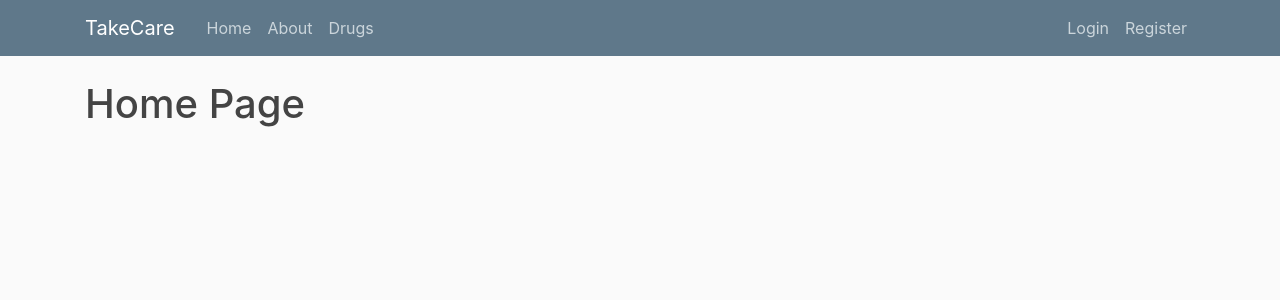
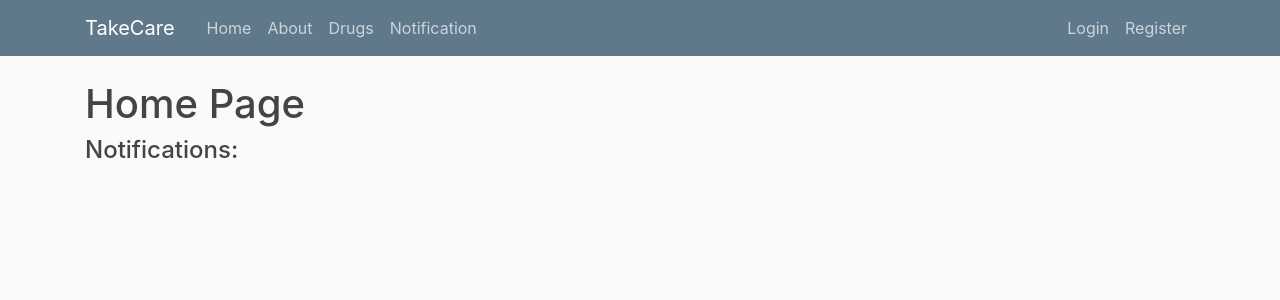
Before and after one commit to idobarakk/W88-Project, a Flask app: page / in a window 1280 px wide. Shown: the top 300 px of the page. Run offline with Flask 3, Linux system fonts and the light colour scheme; some libraries are stand-ins or nearby versions.

Commit message:
Notification page

```diff
--- a/webapp_flask/app/routes.py
+++ b/webapp_flask/app/routes.py
@@ -2,9 +2,9 @@ import secrets
 import os
 from PIL import Image
 from flask import Flask, render_template, url_for,  flash, redirect, request
-from app.models import User, Post
+from app.models import User, Post, Notification
 from app import app, db, bcrypt
-from app.forms import RegistrationForm, LoginForms ,UpdateAccountForm
+from app.forms import RegistrationForm, LoginForms ,UpdateAccountForm, AddNotificationForm
 from flask_login import login_user, current_user ,logout_user,login_required
 
 
@@ -13,13 +13,29 @@ from flask_login import login_user, current_user ,logout_user,login_required
 @app.route("/")
 @app.route("/home")
 def home():
-    return render_template("home.html")
+    if current_user.is_authenticated:
+        notifications = Notification.query.filter_by(user_id=current_user.id)
+        return render_template("home.html",notifications=notifications)
+    else:
+        return render_template("home.html")
 
 
 @app.route("/drugs")
 @login_required
 def drugs():
     return render_template("drugs.html")
+
+
+@app.route("/notification",methods=['GET','POST'])
+@login_required
+def notification():
+    form = AddNotificationForm()
+    if form.validate_on_submit():
+        notification = Notification(title=form.title.data,content=form.content.data,date=form.date.data,time=form.time.data,user_id=current_user.id)
+        db.session.add(notification)
+        db.session.commit()
+        flash('Your Notification has been added !','success')
+    return render_template("notification.html", title="Notification", form=form)
 
 
 @app.route("/api")
@@ -34,6 +50,7 @@ def api():
 @login_required
 def about():
     return render_template("about.html")
+
 
 @app.route("/register", methods=['GET','POST'])
 def register():
--- a/webapp_flask/app/templates/home.html
+++ b/webapp_flask/app/templates/home.html
@@ -1,16 +1,17 @@
 {% extends "layout.html" %}
 {% block content %}
-<h1>Home Page</h1>
-    {% for post in posts %}
+  <h1>Home Page</h1>
+  <h4>Notifications:</h4>
+      {% for notification in notifications %}
         <article class="media content-section">
           <div class="media-body">
             <div class="article-metadata">
-              <a class="mr-2" href="#">{{ post.author }}</a>
-              <small class="text-muted">{{ post.date_posted }}</small>
+              <small class="text-muted">{{ notification.title }}</small>
+              <small class="text-muted">{{ notification.content }}</small>
+              <small class="text-muted">{{ notification.date }}</small>
+              <small class="text-muted">{{ notification.time }}</small>
             </div>
-            <h2><a class="article-title" href="#">{{ post.title }}</a></h2>
-            <p class="article-content">{{ post.content }}</p>
           </div>
         </article>
-    {% endfor %}
+      {% endfor %}
 {% endblock content %}
--- a/webapp_flask/app/templates/layout.html
+++ b/webapp_flask/app/templates/layout.html
@@ -28,7 +28,8 @@
             <div class="navbar-nav mr-auto">
               <a class="nav-item nav-link" href="{{url_for('home')}}">Home</a>
               <a class="nav-item nav-link" href="{{url_for('about')}}">About</a>
-			  <a class="nav-item nav-link" href="{{url_for('drugs')}}">Drugs</a>
+			        <a class="nav-item nav-link" href="{{url_for('drugs')}}">Drugs</a>
+              <a class="nav-item nav-link" href="{{url_for('notification')}}">Notification</a>
             </div>
             <!-- Navbar Right Side -->
             {% if not current_user.is_authenticated %}
@@ -40,7 +41,7 @@
             <div class="navbar-nav">
               <a class="nav-item nav-link" href="{{url_for('account')}}">Account</a>
               <a class="nav-item nav-link" href="{{url_for('logout')}}">Logout</a>
-              <sapn class="navbar-text">{{current_user.email}}</span>
+              <sapn class="navbar-text">{{current_user.username}}</span>
             </div>
             {% endif %}
           </div>
```
Also changed, not shown: webapp_flask/app/forms.py (+10 -1 lines), webapp_flask/app/models.py (+14 -0 lines), webapp_flask/app/templates/notification.html (added, +69 -0 lines), webapp_flask/instance/site.db.
